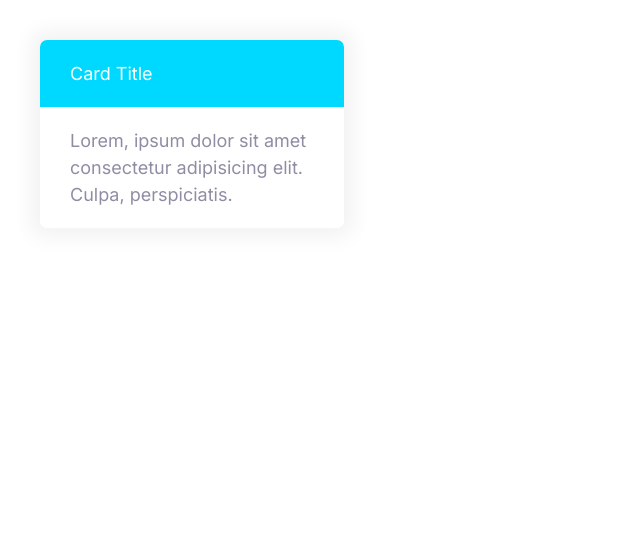
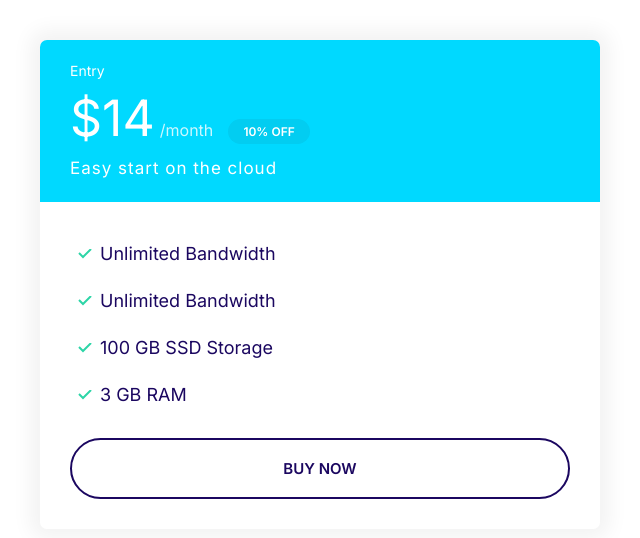
Before and after one commit to FuTuRegOd-88/Moshify, a plain HTML site: page index.html in a window 1280 px wide. Shown: the whole page, without its empty margins (0-640 px from the left). Drawn offline with Linux system fonts and the light colour scheme.

Commit message:
Card plan description has been added.

```diff
--- a/css/styles.css
+++ b/css/styles.css
@@ -119,6 +119,7 @@ a {
 
 .badge--small {
   font-size: 1.6rem;
+  padding: 0.5rem 1.5rem;
 }
 
 @media screen and (min-width: 1024px) {
@@ -302,3 +303,55 @@ a {
   background: var(--color-secondary);
   color: #fff;
 }
+
+.card--secondary .badge--secondary {
+  background: #02cdf1;
+}
+
+/*Plans*/
+.plan__name {
+  color: #fff;
+  margin: 0;
+  font-weight: 500;
+  font-size: 2.4rem;
+}
+
+.plan__price {
+  font-size: 6rem;
+}
+
+.plan__billing-cycle {
+  font-size: 2.4rem;
+  font-weight: 300;
+  opacity: 0.8;
+  margin-right: 1rem;
+}
+
+.plan__description {
+  font-size: 2rem;
+  font-weight: 300;
+  letter-spacing: 1px;
+  display: block;
+}
+
+.plan .list__item {
+  margin-bottom: 2rem;
+}
+
+@media screen and (min-width: 1024px) {
+  .plan__name {
+    font-size: 1.4rem;
+  }
+
+  .plan__price {
+    font-size: 5rem;
+  }
+
+  .plan__billing-cycle {
+    font-size: 1.6rem;
+  }
+
+  .plan__description {
+    font-size: 1.7rem;
+  }
+}
--- a/index.html
+++ b/index.html
@@ -15,12 +15,25 @@
     <link rel="stylesheet" href="/css/styles.css" />
   </head>
   <body>
-    <div style="width: 30%; padding: 4rem">
-      <div class="card card--secondary">
-        <header class="card__header">Card Title</header>
-        <div class="card__body">
-          Lorem, ipsum dolor sit amet consectetur adipisicing elit. Culpa,
-          perspiciatis.
+    <div style="width: 50%; padding: 4rem">
+      <div class="plan">
+        <div class="card card--secondary">
+          <header class="card__header">
+            <h3 class="plan__name">Entry</h3>
+            <span class="plan__price">$14</span>
+            <span class="plan__billing-cycle">/month</span>
+            <span class="badge badge--secondary badge--small">10% OFF</span>
+            <span class="plan__description">Easy start on the cloud</span>
+          </header>
+          <div class="card__body">
+            <ul class="list list--tick">
+              <li class="list__item">Unlimited Bandwidth</li>
+              <li class="list__item">Unlimited Bandwidth</li>
+              <li class="list__item">100 GB SSD Storage</li>
+              <li class="list__item">3 GB RAM</li>
+            </ul>
+            <button class="btn btn--outline btn--block">Buy Now</button>
+          </div>
         </div>
       </div>
     </div>
```
